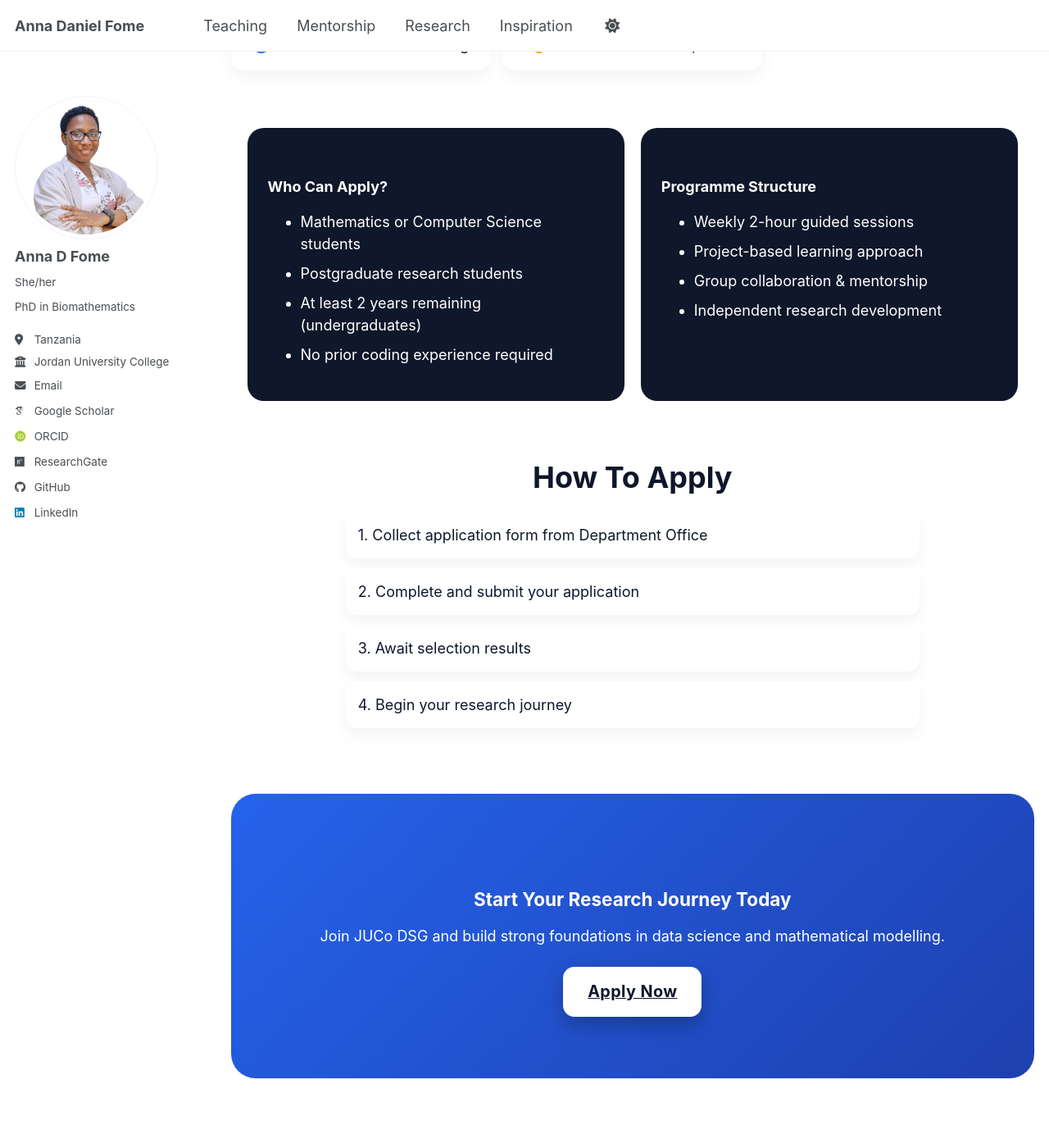
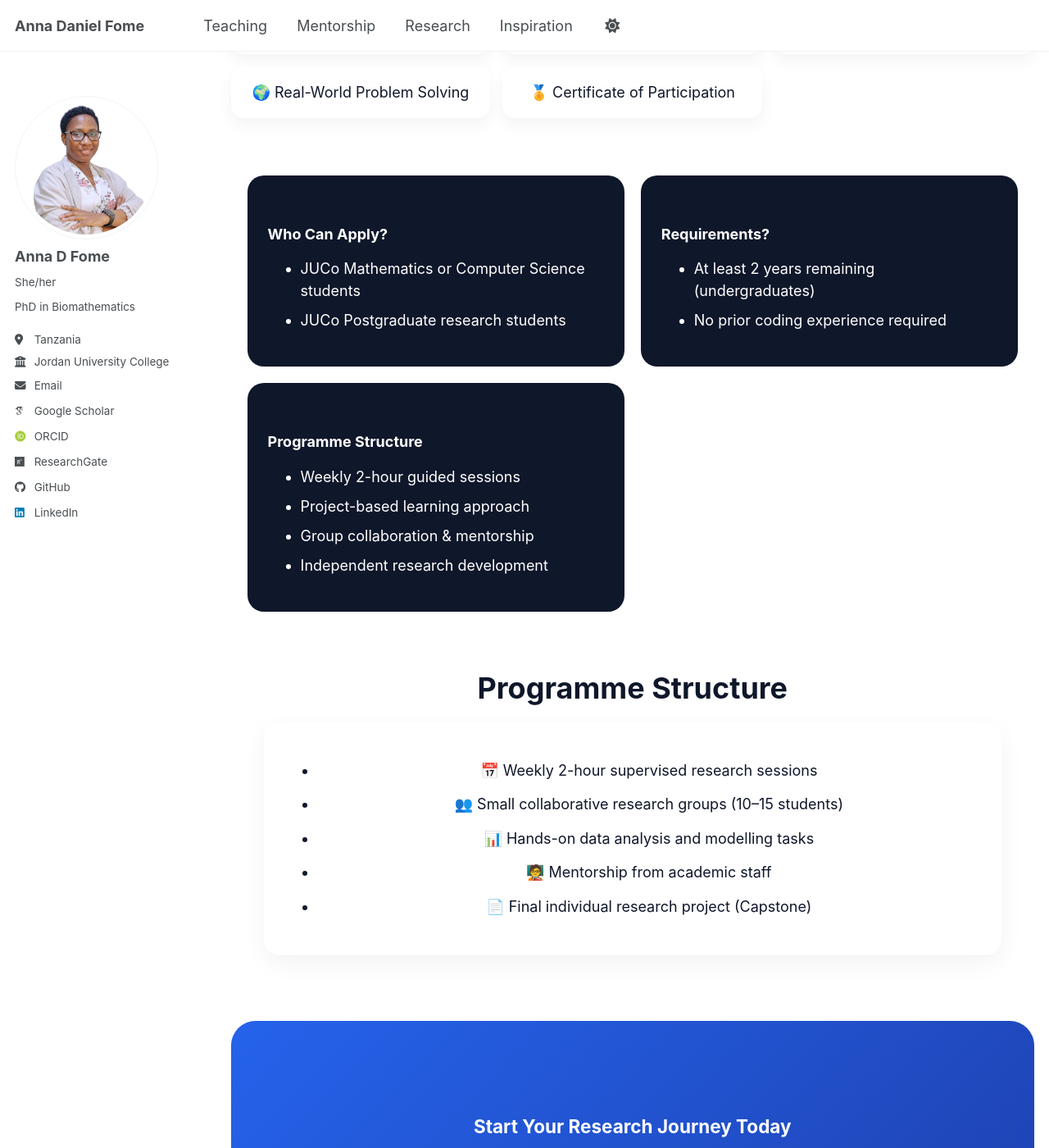
Before and after one commit to FomeA/FomeA.github.io, a Jekyll site: the page built from _pages/datascience.html, in a window 1280 px wide and 1400 px high, scrolled down 1369 px. Shown: the whole window at 82% size. Built offline with Jekyll 4.4.1, drawn with Linux system fonts in a browser that asks for light colours; some web fonts are replaced; a script bundle is joined from its source files by our own code; library files that are not in the unit come from our copies; some of the changed text lies outside the part shown.

Commit message:
Update datascience.html

```diff
--- a/_pages/datascience.html
+++ b/_pages/datascience.html
@@ -229,7 +229,7 @@ author_profile: true
 <section class="hero">
   <div class="hero-content">
 
-    <span class="badge">RESEARCH INITIATIVE</span>
+    <span class="badge">RESEARCH INITIATIVE • First Cohort 2026/2027</span>
 
     <h1>JUCo DSG Programme</h1>
 
@@ -268,6 +268,11 @@ author_profile: true
       and mathematical modelling by engaging them in real research problems from education,
       health, and development contexts in Tanzania.
     </p>
+
+    <div class="cta">
+      <a href="/dsg-curriculum/" class="btn ghost">View Curriculum</a>
+    </div>
+
   </div>
 </section>
 
@@ -293,8 +298,14 @@ author_profile: true
   <div class="panel dark">
     <h3>Who Can Apply?</h3>
     <ul>
-      <li>Mathematics or Computer Science students</li>
-      <li>Postgraduate research students</li>
+      <li>JUCo Mathematics or Computer Science students</li>
+      <li>JUCo Postgraduate research students</li>
+    </ul>
+  </div>
+
+  <div class="panel dark">
+    <h3>Requirements?</h3>
+    <ul>
       <li>At least 2 years remaining (undergraduates)</li>
       <li>No prior coding experience required</li>
     </ul>
@@ -314,13 +325,16 @@ author_profile: true
 
 <!-- ================= STEPS ================= -->
 <section class="section">
-  <h2>How To Apply</h2>
+  <h2>Programme Structure</h2>
 
-  <div class="steps">
-    <div>1. Collect application form from Department Office</div>
-    <div>2. Complete and submit your application</div>
-    <div>3. Await selection results</div>
-    <div>4. Begin your research journey</div>
+  <div class="card">
+    <ul>
+      <li>📅 Weekly 2-hour supervised research sessions</li>
+      <li>👥 Small collaborative research groups (10–15 students)</li>
+      <li>📊 Hands-on data analysis and modelling tasks</li>
+      <li>🧑‍🏫 Mentorship from academic staff</li>
+      <li>📄 Final individual research project (Capstone)</li>
+    </ul>
   </div>
 </section>
 
```
